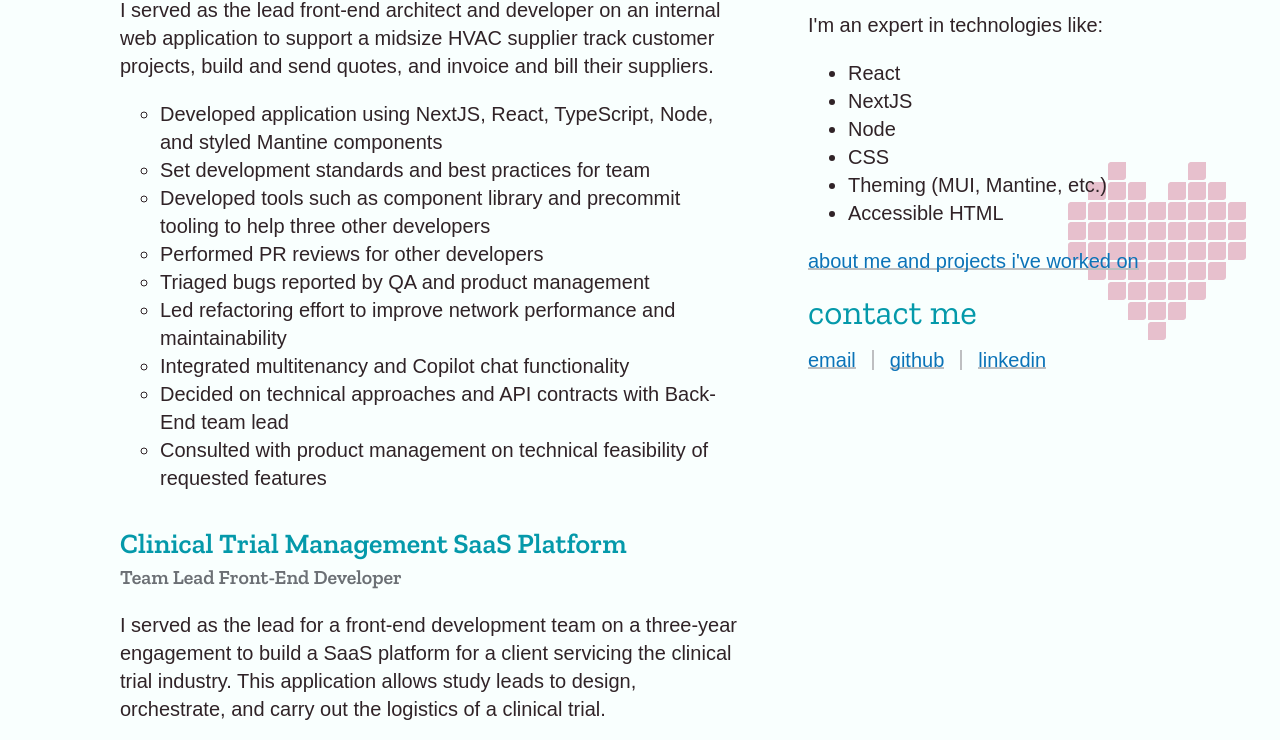
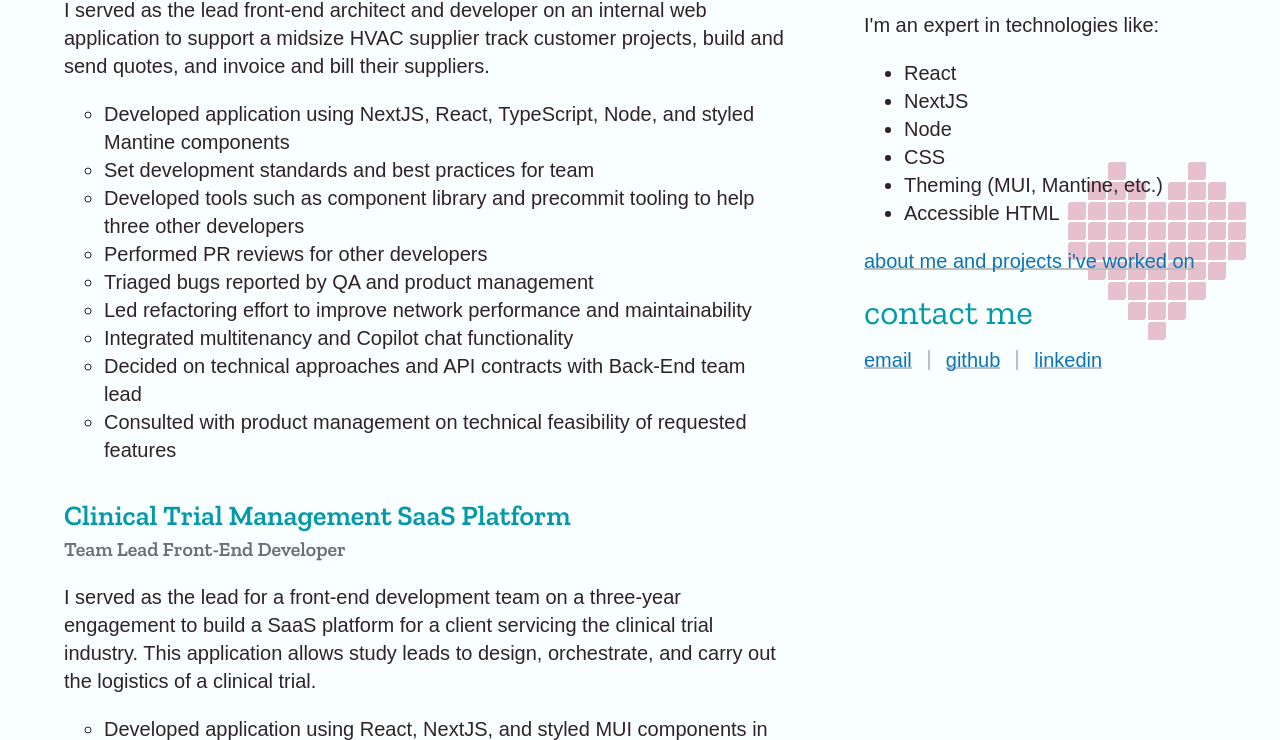
Before and after one commit to markgoetz/portfolio, an Astro site: page /about-me in a window 1280 px wide. Shown: the part 458-1198 px from the top of the page. Built offline with nearby package versions, Linux system fonts and the light colour scheme; Astro itself is replaced by a stand-in of ours; a web font is replaced by a local one.

Commit message:
Lint fixes + precommit fixes + page layout update

```diff
--- a/src/layouts/SiteContainer.astro
+++ b/src/layouts/SiteContainer.astro
@@ -27,8 +27,8 @@
       "header aside"
       "main   aside"
       "footer footer";
-    max-width: 65rem;
-    gap: 1rem 4rem;
+    max-width: 72rem;
+    gap: 1rem 5rem;
     grid-template-columns: auto 22rem;
     grid-template-rows: auto 1fr auto;
   }
--- a/src/styles/blog.css
+++ b/src/styles/blog.css
@@ -3,7 +3,6 @@
   flex-direction: column;
 
   & .dateContainer {
-
     & time {
       font-family: var(--family-heading);
       font-size: 1.25rem;
@@ -14,11 +13,10 @@
   }
 
   & .titleContainer {
-    margin-bottom: .5rem;
+    margin-bottom: 0.5rem;
   }
 
   & .content {
-
     margin: 0;
   }
 }
```
Also changed, not shown: src/pages/posts/on-perfection.md (+3 -3 lines), 1 other file.
